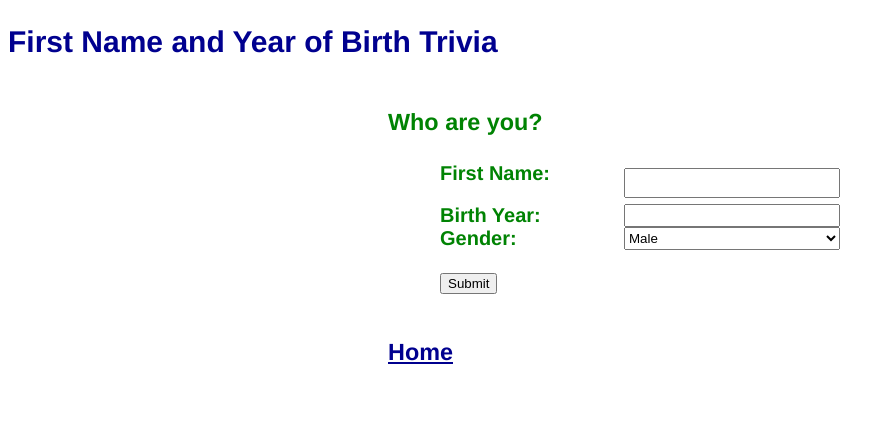
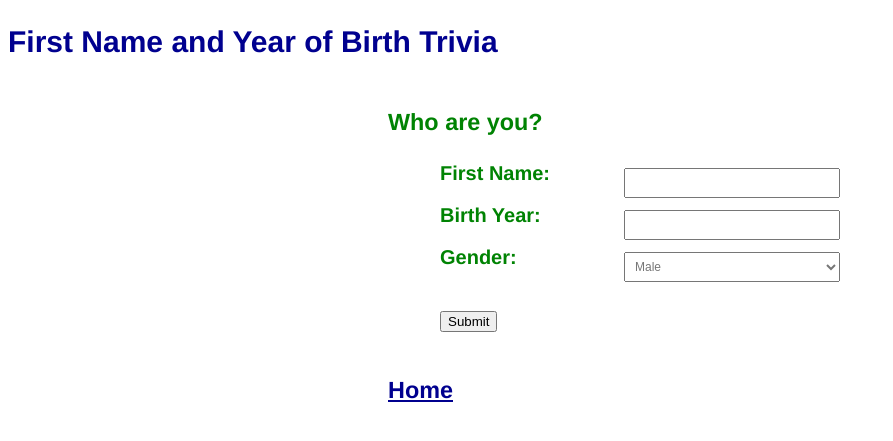
Before and after one commit to annahansen229/Portfolio, a Flask app: page /sign in a window 1280 px wide. Shown: the top 441 px of the page, without its empty margins (0-893 px from the left). Run offline with Flask 2, Linux system fonts and the light colour scheme; parts of the project's set-up code (start-up, migrations or seed data) failed here and were passed over.

Commit message:
updated input form styles

```diff
--- a/static/style.css
+++ b/static/style.css
@@ -5,5 +5,15 @@ form       { margin:.1em auto; padding:.1em; width: 400px; border: 1px }
 .heading  { font-weight: bold; }
 .page      { margin:.1em auto; padding:.1em; width: 504px;  }
 .review     { margin-bottom: 2em; padding-bottom: 2em; border-bottom: 1px solid #888; }
-input[type=text] { margin: .5em 0; padding: .5em; font-size: 12px; color: #777; width: 200px;}
-input[type=textarea] { margin: .5em 0; padding: .5em; font-size: 12px; color: #777; width: 200px;}
+
+
+input[type=text], input[type=number], select {
+    margin: .5em 0;
+    padding: .5em;
+    font-size: 12px;
+    color: #777;
+}
+
+input[type=text], input[type=number] {
+    width: 200px;
+}
```
